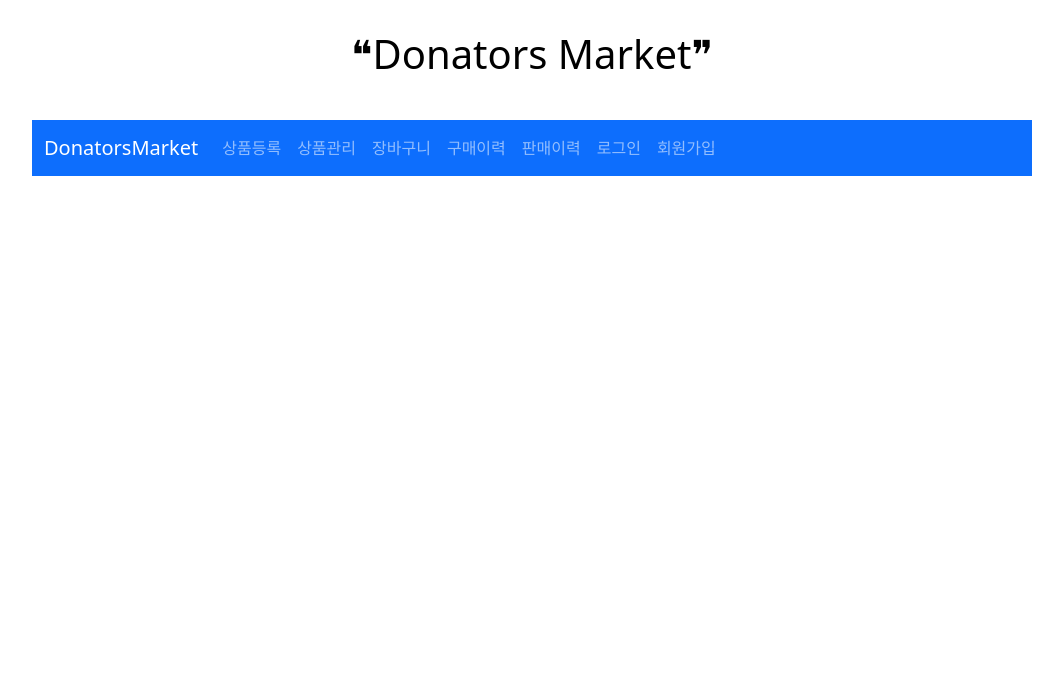
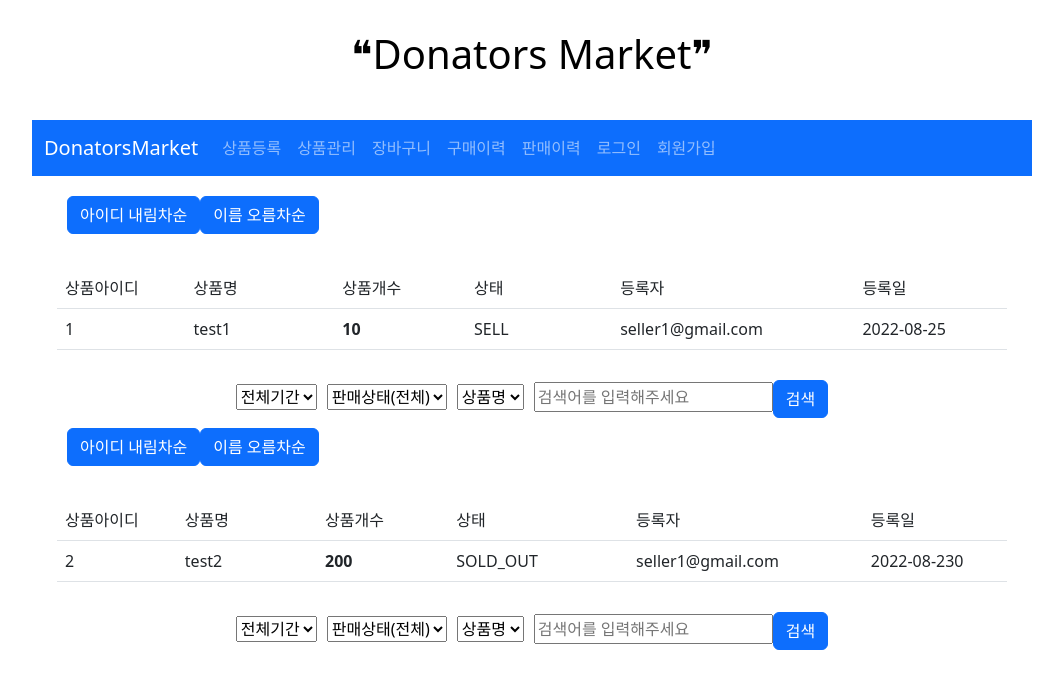
Before and after one commit to huiji072/Study, a React (Create React App) app in the folder reactStudy/shop-test/: page /item/ItemMngList in a window 1280 px wide. Shown: the top 688 px of the page, without its empty margins (108-1171 px from the left). Built offline with nearby package versions, Linux system fonts and the light colour scheme.

Commit message:
상품관리 props 적용

```diff
--- a/reactStudy/shop-test/src/fragment/Header.jsx
+++ b/reactStudy/shop-test/src/fragment/Header.jsx
@@ -13,7 +13,8 @@ import OfferHist from '../offer/OfferHist';
 import Join from '../login/Join';
 import Main from '../main/Main';
 import ItemMng from '../item/ItemMng';
-import ItemList from '../data/ItemList';
+import MainList from '../main/MainList';
+import ItemMngList from '../item/ItemMngList';
 
 class Header extends Component {
     render() {
@@ -21,15 +22,15 @@ class Header extends Component {
             <>
 
             <div class="titleHeader">
-                <h1><a class="title" href="/data/ItemList">❝Donators Market❞</a></h1> <br/>
+                <h1><a class="title" href="/main/MainList">❝Donators Market❞</a></h1> <br/>
             </div>
 
             <Navbar bg="primary" variant="dark">
                 <Container>
-                <Navbar.Brand href="/data/ItemList">DonatorsMarket</Navbar.Brand>
+                <Navbar.Brand href="/main/MainList">DonatorsMarket</Navbar.Brand>
                 <Nav className="me-auto">
                     <Nav.Link href="/item/ItemForm">상품등록</Nav.Link>
-                    <Nav.Link href="/item/ItemMng">상품관리</Nav.Link>
+                    <Nav.Link href="/item/ItemMngList">상품관리</Nav.Link>
                     <Nav.Link href="/cart/CartList">장바구니</Nav.Link>
                     <Nav.Link href="/order/OrderHist">구매이력</Nav.Link>
                     <Nav.Link href="/offer/OfferHist">판매이력</Nav.Link>
@@ -41,9 +42,9 @@ class Header extends Component {
             </Navbar>
             <Router>
                 <Routes>
-                    <Route path='/data/ItemList' element={<ItemList/>} />
+                    <Route path='/main/MainList' element={<MainList/>} />
                     <Route path='/item/ItemForm' element={<ItemForm/>} />
-                    <Route path='/item/ItemMng' element={<ItemMng/>} />
+                    <Route path='/item/ItemMngList' element={<ItemMngList/>} />
                     <Route path='/cart/CartList' element={<CartList/>} />
                     <Route path='/order/OrderHist' element={<OrderHist/>} />
                     <Route path='/offer/OfferHist' element={<OfferHist/>} />
--- a/reactStudy/shop-test/src/item/ItemMng.jsx
+++ b/reactStudy/shop-test/src/item/ItemMng.jsx
@@ -35,12 +35,12 @@ function ItemMng(props) {
 
                         <td >{props.itemId}</td>
                         <td>
-                            <a>item.itemNm</a>
+                            <a>{props.itemNm}</a>
                         </td>
-                        <th>stockNumver</th>
-                        <td>itemSellStatus</td>
-                        <td>item.createdBy</td>
-                        <td>iten.regTime</td>
+                        <th>{props.stockNumber}</th>
+                        <td>{props.itemSellStatus}</td>
+                        <td>{props.createdBy}</td>
+                        <td>{props.regTime}</td>
                     </tr>
                     </tbody>
                 </table>
--- /dev/null
+++ b/reactStudy/shop-test/src/item/ItemMngList.jsx
@@ -0,0 +1,38 @@
+import React from "react";
+import ItemMng from "./ItemMng";
+
+const itemList = [
+    {
+        itemId: 1,
+        itemNm: "test1",
+        itemDetail: "props를 이용하여 출력된 값입니다.",
+        stockNumber: 10,
+        itemSellStatus: "SELL",
+        createdBy: "seller1@gmail.com",
+        regTime: "2022-08-25"
+    },
+    {
+        itemId: 2,
+        itemNm: "test2",
+        itemDetail: "props를 이용하여 출력된 값입니다2!!",
+        stockNumber: 200,
+        itemSellStatus: "SOLD_OUT",
+        createdBy: "seller1@gmail.com",
+        regTime: "2022-08-230"
+    },
+]
+
+function ItemMngList(props) {
+    return(
+        <div>
+            {itemList.map((item) => {
+                return(
+                    <ItemMng itemId={item.itemId} itemNm={item.itemNm} stockNumber={item.stockNumber}
+                    itemSellStatus={item.itemSellStatus} createdBy={item.createdBy} regTime={item.regTime} />
+                )
+            })}
+        </div>
+    )
+}
+
+export default ItemMngList;
--- a/reactStudy/shop-test/src/main/Main.jsx
+++ b/reactStudy/shop-test/src/main/Main.jsx
@@ -34,4 +34,5 @@ function Main(props) {
         );
 }
 
+
 export default Main;
--- a/reactStudy/shop-test/src/data/ItemList.jsx
+++ b/reactStudy/shop-test/src/main/MainList.jsx
@@ -1,7 +1,5 @@
 import React from "react";
 import Main from "../main/Main";
-import ItemMng from "../item/ItemMng";
-import item from './item.json';
 
 const itemList = [
     {
@@ -24,7 +22,7 @@ const itemList = [
     },
 ]
 
-function ItemList(props) {
+function MainList(props) {
     return(
         <div>
             {itemList.map(( item) => {
@@ -37,4 +35,4 @@ function ItemList(props) {
     );
 }
 
-export default ItemList;
+export default MainList;
```
